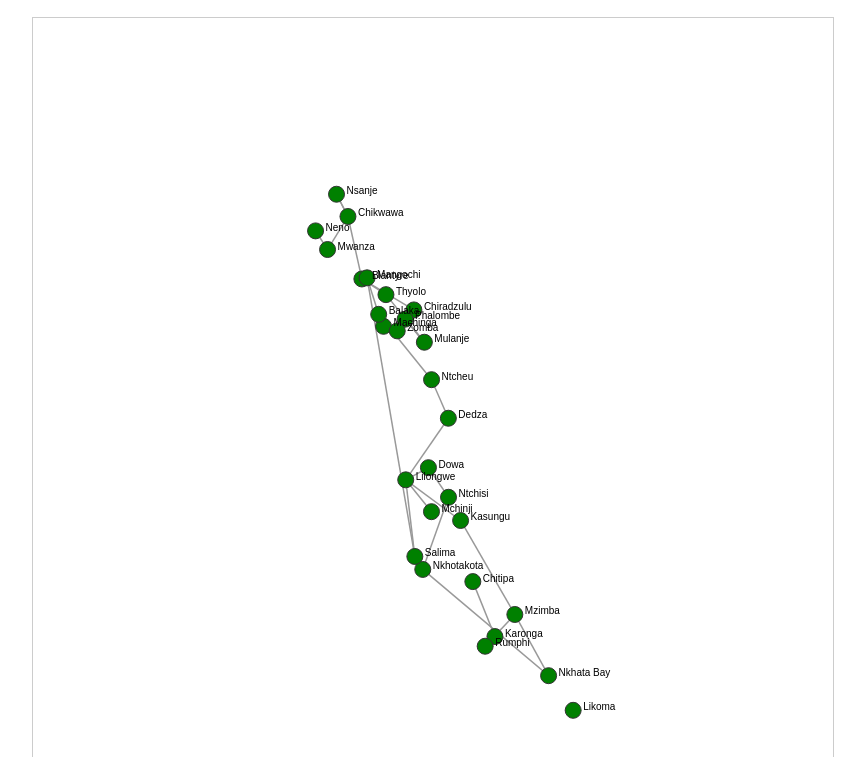
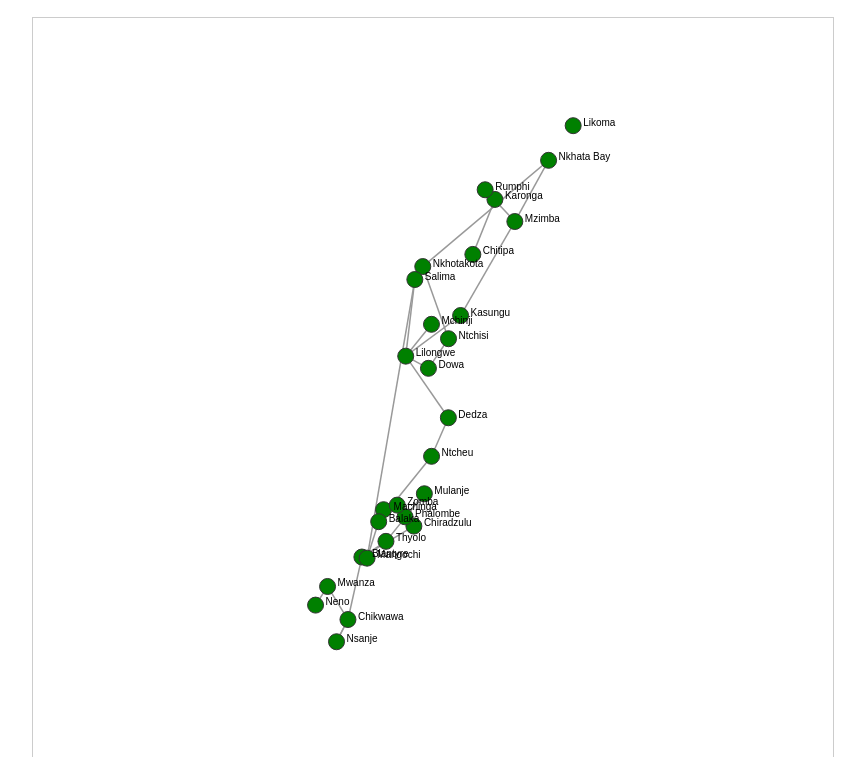
Before and after one commit to martinchirwa/Malawi-Districts, a plain HTML site: page index.html in a window 1280 px wide. Shown: the part 91-848 px from the top of the page, without its empty margins (8-873 px from the left). Drawn offline with nearby package versions, Linux system fonts and the light colour scheme.

Commit message:
Update the visualisation

```diff
--- a/index.html
+++ b/index.html
@@ -1,3 +1,4 @@
+
 <!DOCTYPE html>
 <html lang="en">
 <head>
@@ -68,34 +69,31 @@
 
     const svg = d3.select("#graph");
 
-    // Draw edges
     svg.selectAll(".edge")
       .data(edges)
       .enter()
       .append("line")
       .attr("class", "edge")
       .attr("x1", d => positions[d[0]].x * width)
-      .attr("y1", d => positions[d[0]].y * height)
+      .attr("y1", d => height - (positions[d[0]].y * height))
       .attr("x2", d => positions[d[1]].x * width)
-      .attr("y2", d => positions[d[1]].y * height);
+      .attr("y2", d => height - (positions[d[1]].y * height));
 
-    // Draw nodes
     svg.selectAll(".node")
       .data(Object.entries(positions))
       .enter()
       .append("circle")
       .attr("class", "node")
       .attr("cx", d => d[1].x * width)
-      .attr("cy", d => d[1].y * height)
+      .attr("cy", d => height - (d[1].y * height))
       .attr("r", 8);
 
-    // Add labels
     svg.selectAll("text")
       .data(Object.entries(positions))
       .enter()
       .append("text")
       .attr("x", d => d[1].x * width + 10)
-      .attr("y", d => d[1].y * height)
+      .attr("y", d => height - (d[1].y * height))
       .text(d => d[0]);
   </script>
 </body>
```
